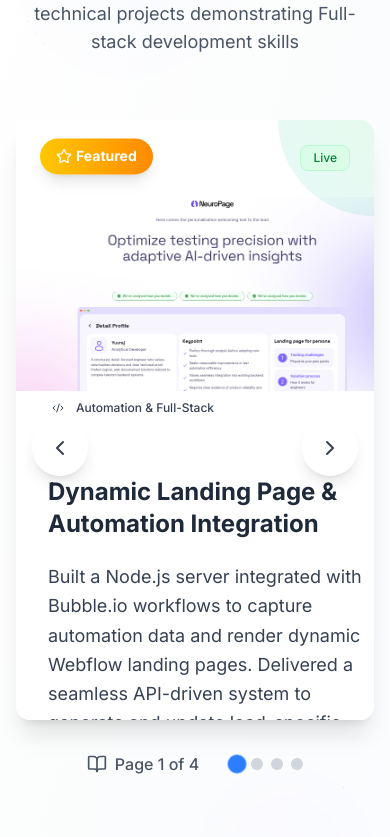
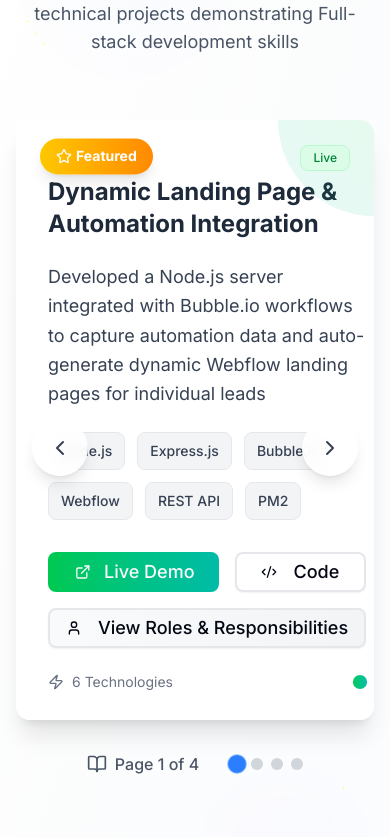
Before and after one commit to abhishek-mehta-dev/payload-of-me, a Next.js app: page / in a window 390 px wide. Shown: the part 9007-9844 px from the top of the page. Built offline with nearby package versions, Linux system fonts and the light colour scheme.

Commit message:
Refactor Projects component for clarity and layout
Updated project description for clarity and adjusted layout classes for responsiveness.

```diff
--- a/src/components/Projects.tsx
+++ b/src/components/Projects.tsx
@@ -48,7 +48,7 @@ export default function Projects() {
     {
       title: "Dynamic Landing Page & Automation Integration",
       description:
-        "Built a Node.js server integrated with Bubble.io workflows to capture automation data and render dynamic Webflow landing pages. Delivered a seamless API-driven system to generate and update lead-specific pages automatically.",
+        "Developed a Node.js server integrated with Bubble.io workflows to capture automation data and auto-generate dynamic Webflow landing pages for individual leads",
       image: "/assets/images/neuropage.png?height=200&width=300",
       technologies: [
         "Node.js",
@@ -413,7 +413,7 @@ export default function Projects() {
             </motion.button>
 
             {/* Book Page Container */}
-            <div className="relative min-h-[600px] lg:h-[600px] preserve-3d">
+            <div className="relative h-[600px] preserve-3d">
               <AnimatePresence mode="wait">
                 <motion.div
                   key={currentProject}
@@ -460,9 +460,9 @@ export default function Projects() {
                     </motion.div>
 
                     {/* Main Content - Side by Side Layout */}
-                    <div className="grid lg:grid-cols-2 h-full">
+                    <div className="grid md:grid-cols-2 h-full">
                       {/* Left Side - Project Image */}
-                      <div className="relative overflow-hidden min-h-[300px]">
+                      <div className="relative overflow-hidden">
                         <motion.div
                           className={`absolute inset-0 bg-gradient-to-r ${currentProjectData.gradient} opacity-0 group-hover:opacity-20 transition-opacity duration-500 z-10`}
                         />
@@ -517,7 +517,7 @@ export default function Projects() {
                       </div>
 
                       {/* Right Side - Project Details */}
-                      <div className="p-8 flex flex-col justify-between flex-grow">
+                      <div className="p-8 flex flex-col justify-between">
                         <div>
                           <CardHeader className="p-0 mb-4">
                             <CardTitle className="text-2xl md:text-3xl">
```
